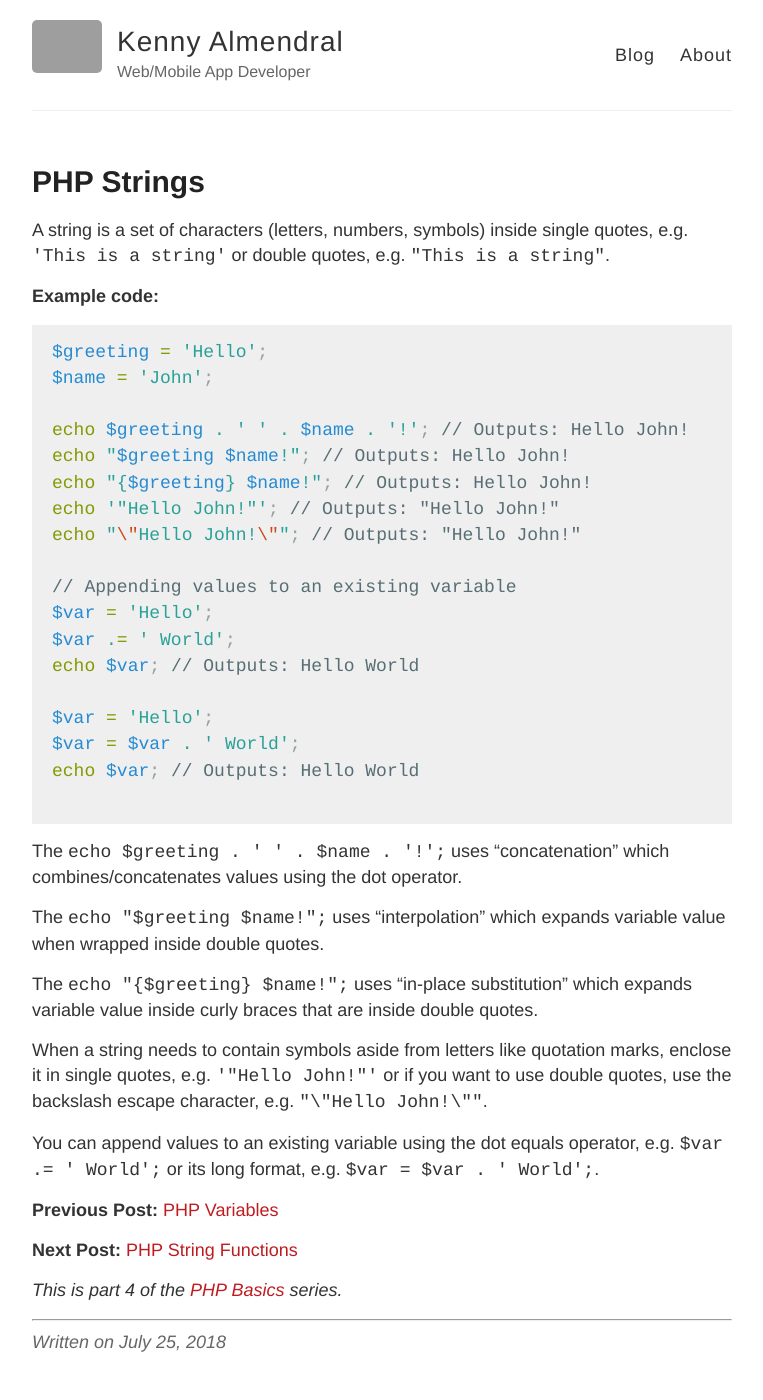
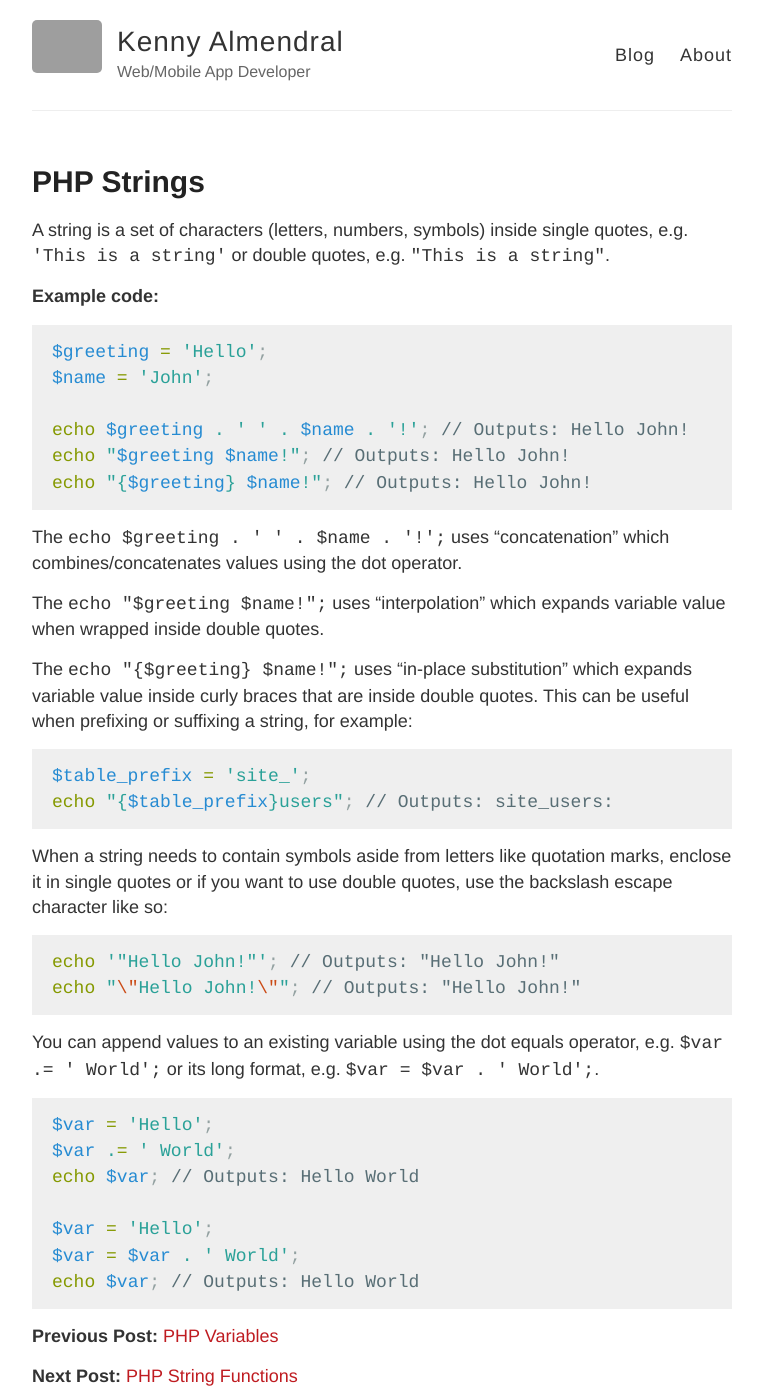
Before and after one commit to kennyalmendral/kennyalmendral.github.io, a Jekyll site: the page built from _posts/2018-07-25-php-strings.md, in a window 1280 px wide and 1400 px high. Shown: the whole window, without its empty margins (258-1021 px from the left). Built offline with Jekyll 4.4.1, drawn with Linux system fonts in a browser that asks for light colours; grey boxes are pictures that could not be loaded.

Commit message:
Update 2018-07-25-php-strings.md

````diff
--- a/_posts/2018-07-25-php-strings.md
+++ b/_posts/2018-07-25-php-strings.md
@@ -14,10 +14,29 @@
 echo $greeting . ' ' . $name . '!'; // Outputs: Hello John!
 echo "$greeting $name!"; // Outputs: Hello John!
 echo "{$greeting} $name!"; // Outputs: Hello John!
+```
+
+The `echo $greeting . ' ' . $name . '!';` uses "concatenation" which combines/concatenates values using the dot operator.
+
+The `echo "$greeting $name!";` uses "interpolation" which expands variable value when wrapped inside double quotes.
+
+The `echo "{$greeting} $name!";` uses "in-place substitution" which expands variable value inside curly braces that are inside double quotes. This can be useful when prefixing or suffixing a string, for example:
+
+```php
+$table_prefix = 'site_';
+echo "{$table_prefix}users"; // Outputs: site_users:
+```
+
+When a string needs to contain symbols aside from letters like quotation marks, enclose it in single quotes or if you want to use double quotes, use the backslash escape character like so:
+
+```php
 echo '"Hello John!"'; // Outputs: "Hello John!"
 echo "\"Hello John!\""; // Outputs: "Hello John!"
+```
 
-// Appending values to an existing variable
+You can append values to an existing variable using the dot equals operator, e.g. `$var .= ' World';` or its long format, e.g. `$var = $var . ' World';`.
+
+```php
 $var = 'Hello';
 $var .= ' World';
 echo $var; // Outputs: Hello World
@@ -25,18 +44,7 @@
 $var = 'Hello';
 $var = $var . ' World';
 echo $var; // Outputs: Hello World
-
 ```
-
-The `echo $greeting . ' ' . $name . '!';` uses "concatenation" which combines/concatenates values using the dot operator.
-
-The `echo "$greeting $name!";` uses "interpolation" which expands variable value when wrapped inside double quotes.
-
-The `echo "{$greeting} $name!";` uses "in-place substitution" which expands variable value inside curly braces that are inside double quotes.
-
-When a string needs to contain symbols aside from letters like quotation marks, enclose it in single quotes, e.g. `'"Hello John!"'` or if you want to use double quotes, use the backslash escape character, e.g. `"\"Hello John!\""`.
-
-You can append values to an existing variable using the dot equals operator, e.g. `$var .= ' World';` or its long format, e.g. `$var = $var . ' World';`.
 
 
 **Previous Post:** [PHP Variables](https://kennyalmendral.github.io/php-variables/)
````
